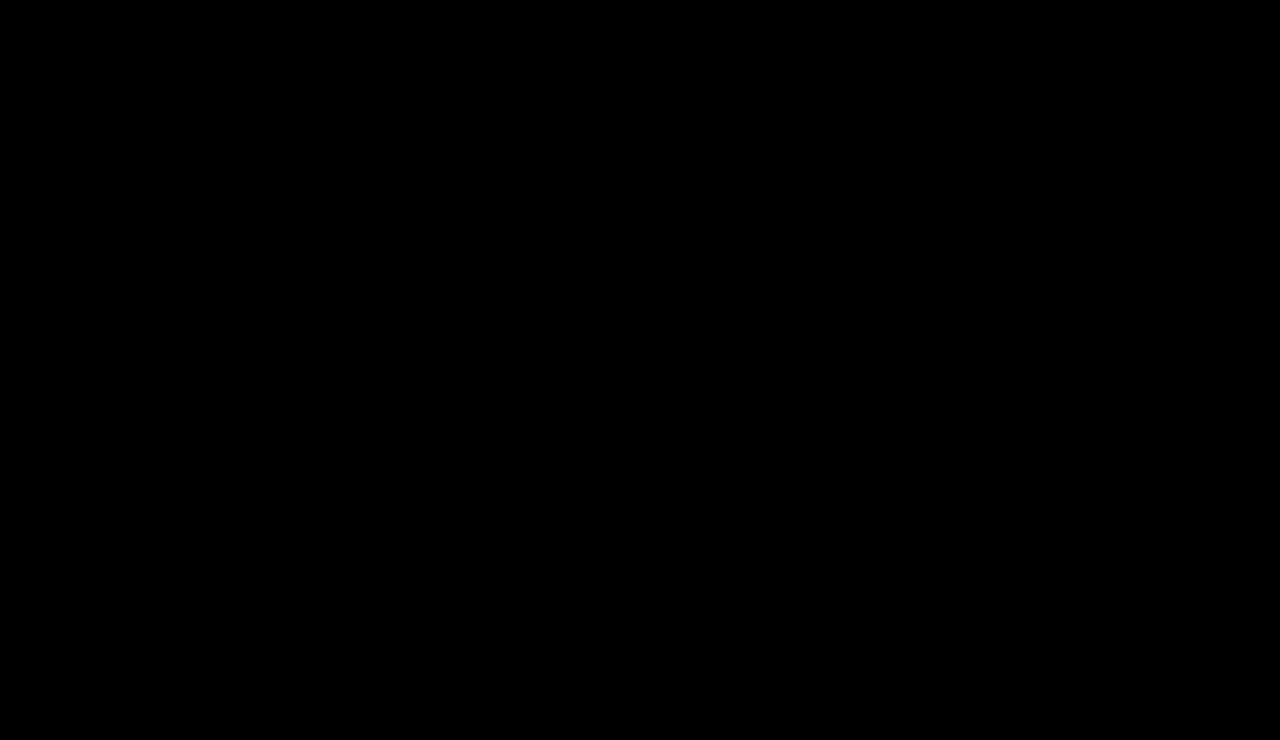
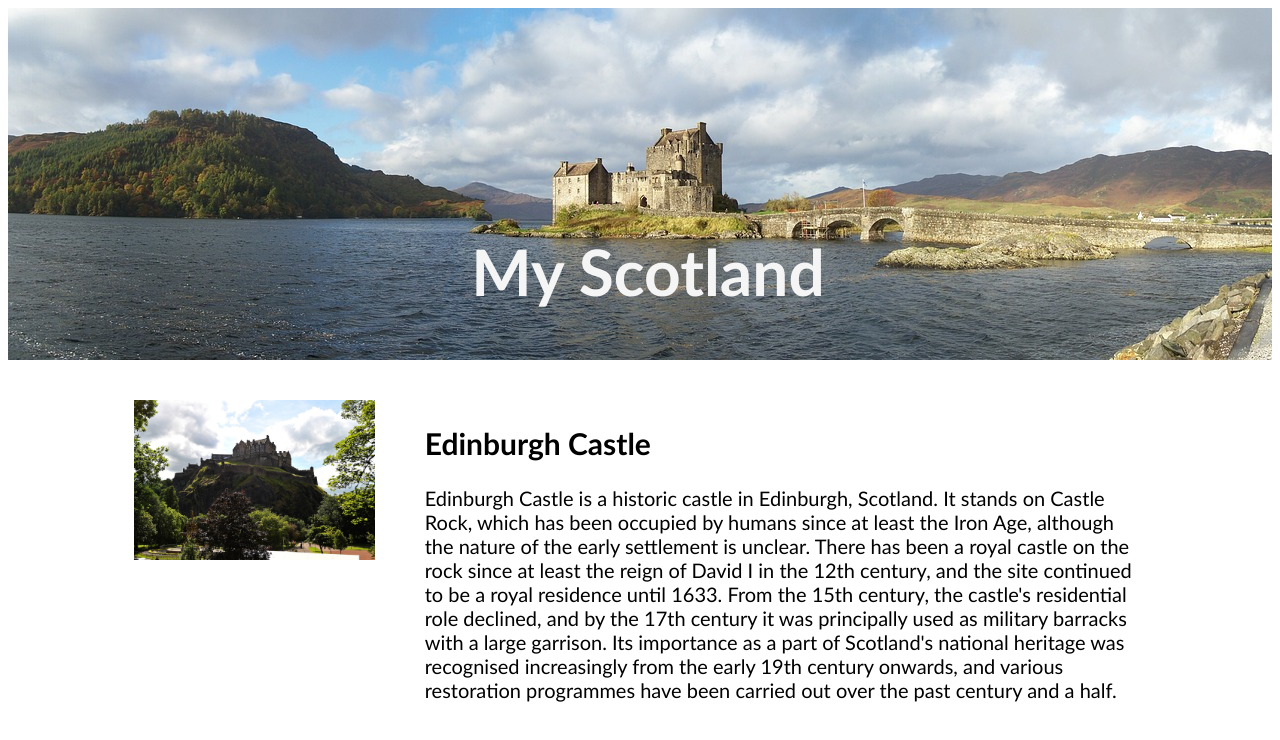
Before and after one commit to 23062bhs/MyScotlandWebpage, a plain HTML site: page index.html in a window 1280 px wide. Drawn offline with Linux system fonts and the light colour scheme.

Commit message:
two-column added

```diff
--- a/index.html
+++ b/index.html
@@ -7,6 +7,19 @@
     <title>Document</title>
 </head>
 <body>
-    <h1>Hello World!</h1>
+    <section class="hero-image">
+        <h1 class="hero-text">
+            My Scotland
+        </h1>
+    </section>
+    <section class="two-column">
+        <div class="image">
+            <img src="./images/edinburgh-castle-959083_1280.jpg" alt="edinburgh castle">
+        </div>
+        <div class="info">
+            <h1>Edinburgh Castle</h1>
+            <p>Edinburgh Castle is a historic castle in Edinburgh, Scotland. It stands on Castle Rock, which has been occupied by humans since at least the Iron Age, although the nature of the early settlement is unclear. There has been a royal castle on the rock since at least the reign of David I in the 12th century, and the site continued to be a royal residence until 1633. From the 15th century, the castle's residential role declined, and by the 17th century it was principally used as military barracks with a large garrison. Its importance as a part of Scotland's national heritage was recognised increasingly from the early 19th century onwards, and various restoration programmes have been carried out over the past century and a half.</p>
+        </div>
+    </section>
 </body>
 </html>
--- a/style.css
+++ b/style.css
@@ -1,3 +1,37 @@
-body {
-    background-color: black;
+* {
+    font-family:'Trebuchet MS', 'Lucida Sans Unicode', 'Lucida Grande', 'Lucida Sans', Arial, sans-serif
 }
+
+img {
+    width: 100%;
+}
+
+.hero-image {
+    background-image: url(./images/scotland-1987599_1280.jpg);
+    height: 352px;
+    background-position: center;
+    background-repeat: no-repeat;
+    background-size: cover;
+}
+
+.hero-text {
+    color: whitesmoke;
+    position: absolute;
+    top: 180px;
+    text-align: center;
+    width: 100%;
+    font-size: 4rem;
+}
+
+.two-column {
+    display: grid;
+    grid-template-columns: 1fr 3fr;
+    gap: 50px;
+    width: 80%;
+    margin: auto;
+    margin-top: 40px;
+}
+
+.info {
+    font-size: 1.25rem;
+}
```
